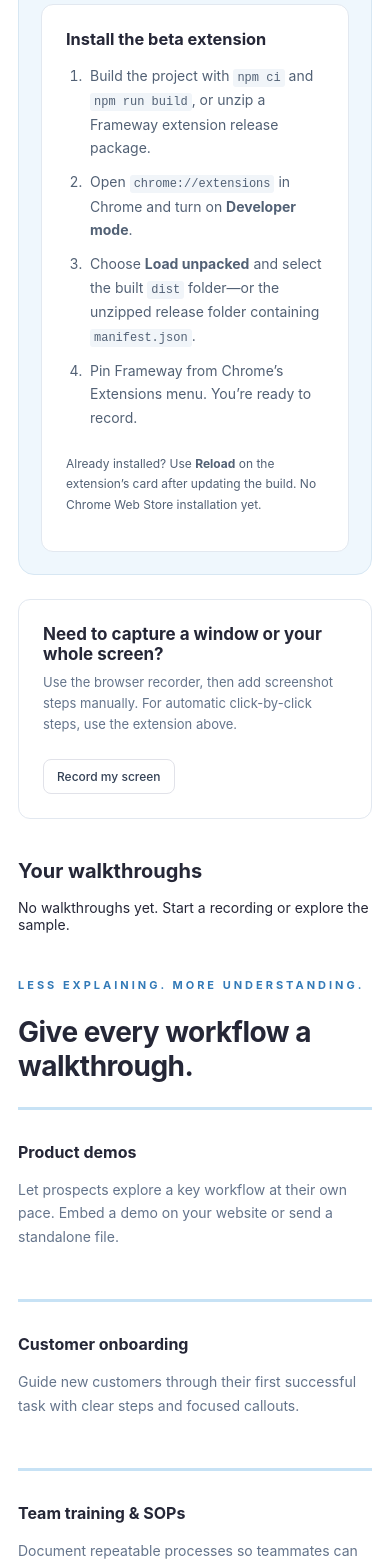
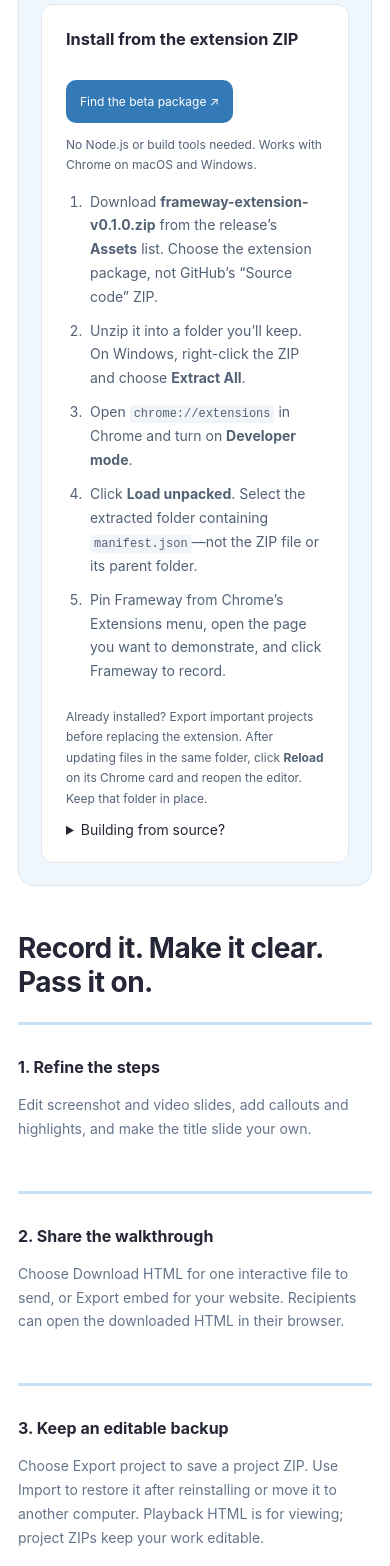
Before and after one commit to NicholasMicali/frameway, a React (Vite) app: page / in a window 390 px wide. Shown: the part 1000-2566 px from the top of the page. Built offline with nearby package versions, Linux system fonts and the light colour scheme.

Commit message:
Prepare beta installation guide, README demo, and release assets (#6)
* Name project exports after their walkthrough title

* Document editable backup steps and Windows tester feedback

* Prepare packaged beta onboarding and README demo

```diff
--- a/scripts/package-extension.mjs
+++ b/scripts/package-extension.mjs
@@ -1,5 +1,6 @@
 import { readdir, readFile, writeFile, mkdir } from 'node:fs/promises';
 import path from 'node:path';
+import { createHash } from 'node:crypto';
 import { zipSync, unzipSync } from 'fflate';
 const pkg = JSON.parse(await readFile('package.json', 'utf8'));
 const entries = {};
@@ -22,4 +23,8 @@
 await mkdir('release', { recursive: true });
 const target = `release/frameway-extension-v${pkg.version}.zip`;
 await writeFile(target, bytes);
+await writeFile(
+  `${target}.sha256`,
+  `${createHash('sha256').update(bytes).digest('hex')}  ${path.basename(target)}\n`,
+);
 console.log(`Created ${target} (${Object.keys(entries).length} files; no source maps)`);
--- a/src/HomeIntro.tsx
+++ b/src/HomeIntro.tsx
@@ -1,3 +1,5 @@
+import packageInfo from '../package.json';
+
 export function HomeIntro({ onRecord }: { onRecord: () => void }) {
   return (
     <>
@@ -48,26 +50,78 @@
           </a>
         </div>
         <div className="install-guide">
-          <h3>Install the beta extension</h3>
+          <h3>Install from the extension ZIP</h3>
+          <a
+            className="primary home-cta"
+            href="https://github.com/NicholasMicali/frameway/releases"
+            target="_blank"
+            rel="noreferrer"
+          >
+            Find the beta package ↗
+          </a>
+          <p>No Node.js or build tools needed. Works with Chrome on macOS and Windows.</p>
           <ol>
             <li>
-              Build the project with <code>npm ci</code> and <code>npm run build</code>, or unzip a
-              Frameway extension release package.
+              Download <strong>frameway-extension-v{packageInfo.version}.zip</strong> from the
+              release’s <strong>Assets</strong> list. Choose the extension package, not GitHub’s
+              “Source code” ZIP.
+            </li>
+            <li>
+              Unzip it into a folder you’ll keep. On Windows, right-click the ZIP and choose{' '}
+              <strong>Extract All</strong>.
             </li>
             <li>
               Open <code>chrome://extensions</code> in Chrome and turn on{' '}
               <strong>Developer mode</strong>.
             </li>
             <li>
-              Choose <strong>Load unpacked</strong> and select the built <code>dist</code> folder—or
-              the unzipped release folder containing <code>manifest.json</code>.
+              Click <strong>Load unpacked</strong>. Select the extracted folder containing{' '}
+              <code>manifest.json</code>—not the ZIP file or its parent folder.
             </li>
-            <li>Pin Frameway from Chrome’s Extensions menu. You’re ready to record.</li>
+            <li>
+              Pin Frameway from Chrome’s Extensions menu, open the page you want to demonstrate, and
+              click Frameway to record.
+            </li>
           </ol>
           <p>
-            Already installed? Use <strong>Reload</strong> on the extension’s card after updating
-            the build. No Chrome Web Store installation yet.
+            Already installed? Export important projects before replacing the extension. After
+            updating files in the same folder, click <strong>Reload</strong> on its Chrome card and
+            reopen the editor. Keep that folder in place.
           </p>
+          <details>
+            <summary>Building from source?</summary>
+            <p>
+              Run <code>npm ci</code> and <code>npm run build</code>, then load the generated{' '}
+              <code>dist</code> folder. There is no Chrome Web Store listing yet.
+            </p>
+          </details>
+        </div>
+      </section>
+      <section className="use-cases home-next-steps" aria-label="After recording">
+        <h2>Record it. Make it clear. Pass it on.</h2>
+        <div className="use-case-grid">
+          <article>
+            <h3>1. Refine the steps</h3>
+            <p>
+              Edit screenshot and video slides, add callouts and highlights, and make the title
+              slide your own.
+            </p>
+          </article>
+          <article>
+            <h3>2. Share the walkthrough</h3>
+            <p>
+              Choose Download HTML for one interactive file to send, or Export embed for your
+              website. Recipients can open the downloaded HTML in their browser.
+            </p>
+          </article>
+          <article>
+            <h3>3. Keep an editable backup</h3>
+            <p>
+              Choose Export project to save a project ZIP. Use Import to restore it after
+              reinstalling or move it to another computer. Playback HTML is for viewing; project
+              ZIPs keep your work editable.
+            </p>
+          </article>
         </div>
       </section>
       <section className="manual-recording">
--- a/src/style.css
+++ b/src/style.css
@@ -1755,3 +1755,9 @@
     flex: 0 1 auto;
   }
 }
+
+@media (min-width: 801px) {
+  .home-next-steps .use-case-grid {
+    grid-template-columns: repeat(3, minmax(0, 1fr));
+  }
+}
```
Also changed, not shown: scripts/record-demo.mjs (added, +83 -0 lines), 6 other files (tests, documents, lock files or other folders).
